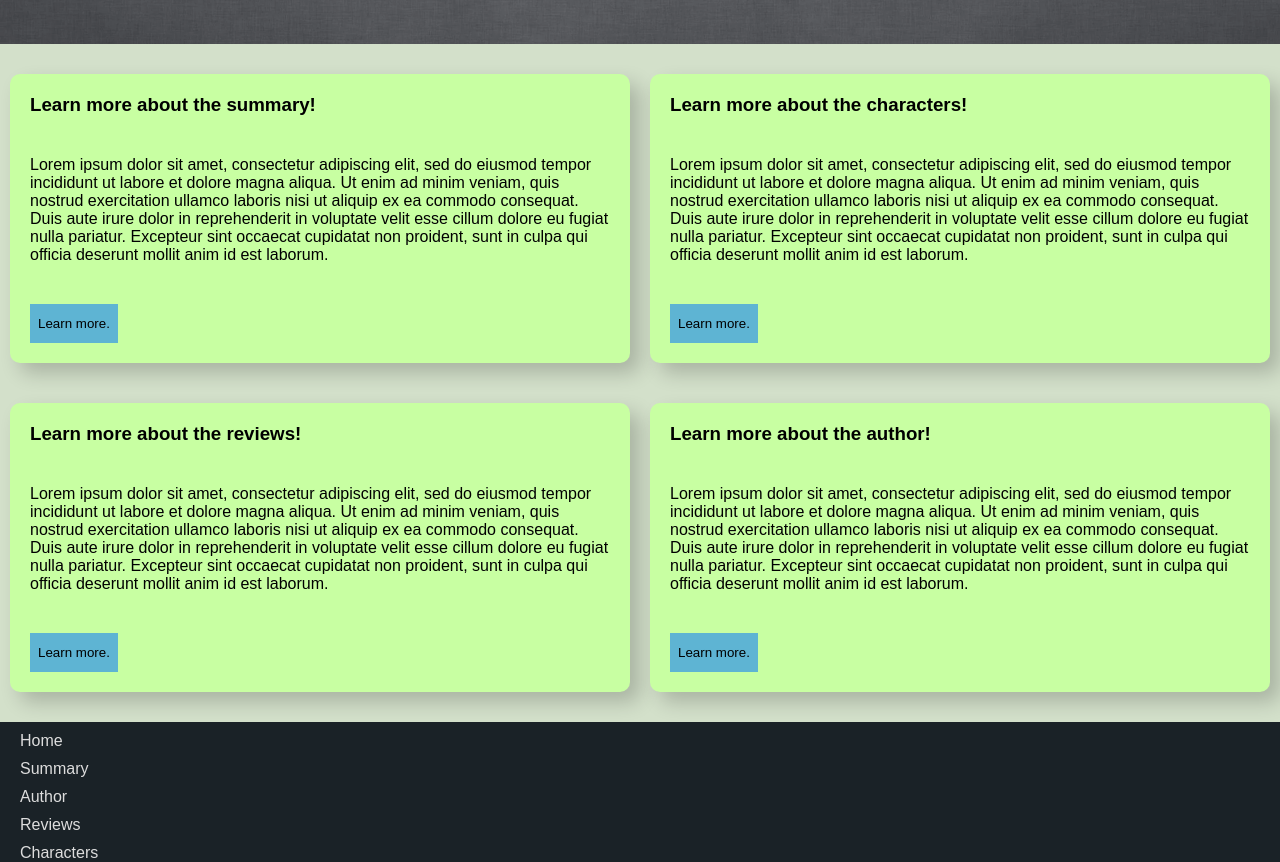
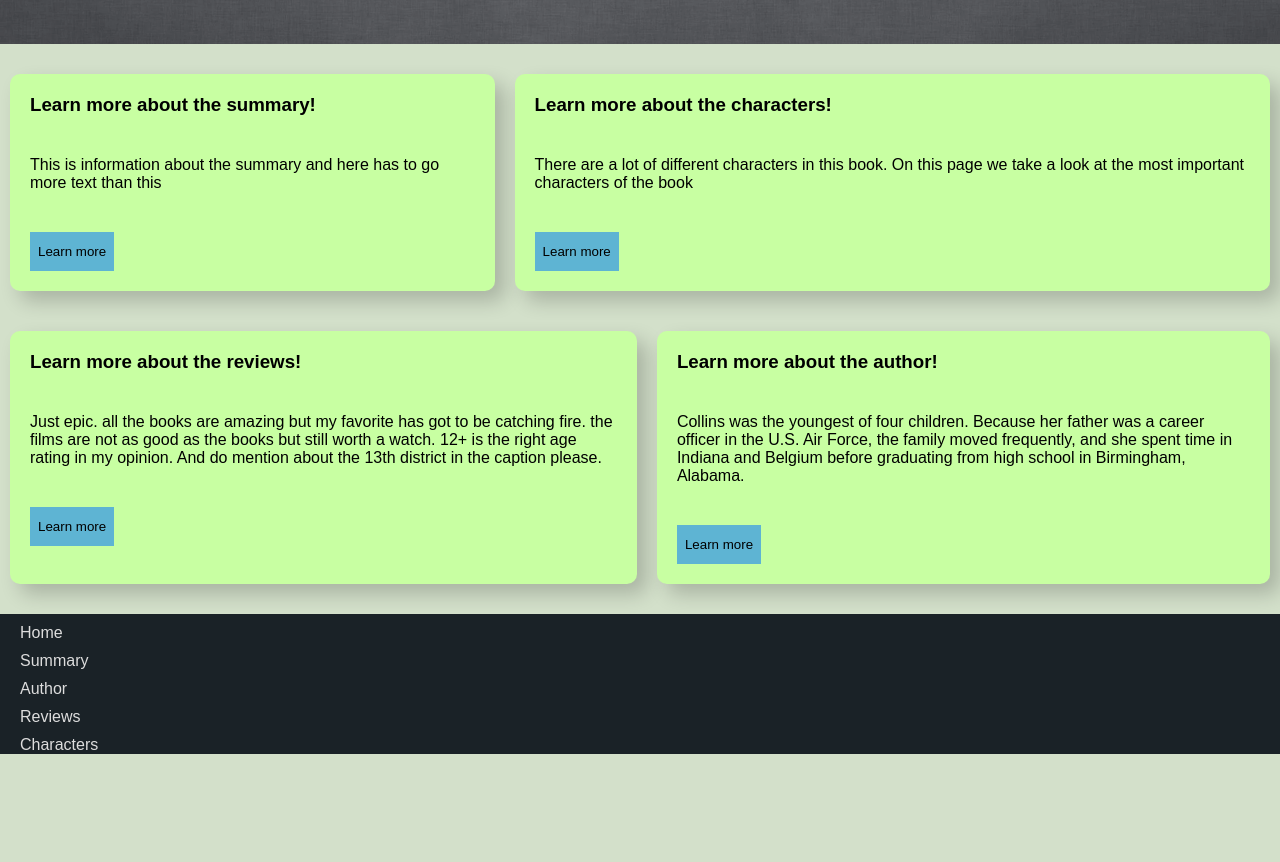
Before and after one commit to Strike6782/webtech_website, a plain HTML site: page index.html in a window 1280 px wide. Shown: the part 520-1382 px from the top of the page. After the commit the page ends 1274 px from the top, so only its background shows below. Drawn offline with Linux system fonts and the light colour scheme.

Commit message:
Fixed workings of buttons

```diff
--- a/index.html
+++ b/index.html
@@ -63,16 +63,20 @@
                 <div>
                     <h3>Learn more about the summary!</h3>
                     <p>
-                        Lorem ipsum dolor sit amet, consectetur adipiscing elit, sed do eiusmod tempor incididunt ut labore et dolore magna aliqua. Ut enim ad minim veniam, quis nostrud exercitation ullamco laboris nisi ut aliquip ex ea commodo consequat. Duis aute irure dolor in reprehenderit in voluptate velit esse cillum dolore eu fugiat nulla pariatur. Excepteur sint occaecat cupidatat non proident, sunt in culpa qui officia deserunt mollit anim id est laborum.
+                        This is information about the summary and here has to go more text than this
                     </p>
-                    <button href="summary.html">Learn more.</button>
+                    <form action="summary.html">
+                        <button type="submit">Learn more</button>
+                      </form>
                 </div>
                 <div>
                     <h3>Learn more about the characters!</h3>
                     <p>
-                        Lorem ipsum dolor sit amet, consectetur adipiscing elit, sed do eiusmod tempor incididunt ut labore et dolore magna aliqua. Ut enim ad minim veniam, quis nostrud exercitation ullamco laboris nisi ut aliquip ex ea commodo consequat. Duis aute irure dolor in reprehenderit in voluptate velit esse cillum dolore eu fugiat nulla pariatur. Excepteur sint occaecat cupidatat non proident, sunt in culpa qui officia deserunt mollit anim id est laborum.
+                        There are a lot of different characters in this book. On this page we take a look at the most important characters of the book
                     </p>
-                    <button href="characters.html">Learn more.</button>
+                    <form action="characters.html">
+                        <button type="submit">Learn more</button>
+                      </form>
                 </div>
             </div>
 
@@ -80,16 +84,20 @@
                 <div>
                     <h3>Learn more about the reviews!</h3>
                     <p>
-                        Lorem ipsum dolor sit amet, consectetur adipiscing elit, sed do eiusmod tempor incididunt ut labore et dolore magna aliqua. Ut enim ad minim veniam, quis nostrud exercitation ullamco laboris nisi ut aliquip ex ea commodo consequat. Duis aute irure dolor in reprehenderit in voluptate velit esse cillum dolore eu fugiat nulla pariatur. Excepteur sint occaecat cupidatat non proident, sunt in culpa qui officia deserunt mollit anim id est laborum.
+                        Just epic. all the books are amazing but my favorite has got to be catching fire. the films are not as good as the books but still worth a watch. 12+ is the right age rating in my opinion. And do mention about the 13th district in the caption please.
                     </p>
-                    <button href="reviews.html">Learn more.</button>
+                    <form action="reviews.html">
+                        <button type="submit">Learn more</button>
+                      </form>
                 </div>
                 <div>
                     <h3>Learn more about the author!</h3>
                     <p>
-                        Lorem ipsum dolor sit amet, consectetur adipiscing elit, sed do eiusmod tempor incididunt ut labore et dolore magna aliqua. Ut enim ad minim veniam, quis nostrud exercitation ullamco laboris nisi ut aliquip ex ea commodo consequat. Duis aute irure dolor in reprehenderit in voluptate velit esse cillum dolore eu fugiat nulla pariatur. Excepteur sint occaecat cupidatat non proident, sunt in culpa qui officia deserunt mollit anim id est laborum.
+                        Collins was the youngest of four children. Because her father was a career officer in the U.S. Air Force, the family moved frequently, and she spent time in Indiana and Belgium before graduating from high school in Birmingham, Alabama.
                     </p>
-                    <button href="author.html">Learn more.</button>
+                    <form action="author.html">
+                        <button type="submit">Learn more</button>
+                      </form>
                 </div>
             </div>
         </article>
```
Also changed, not shown: reviews.html (+18 -7 lines).
